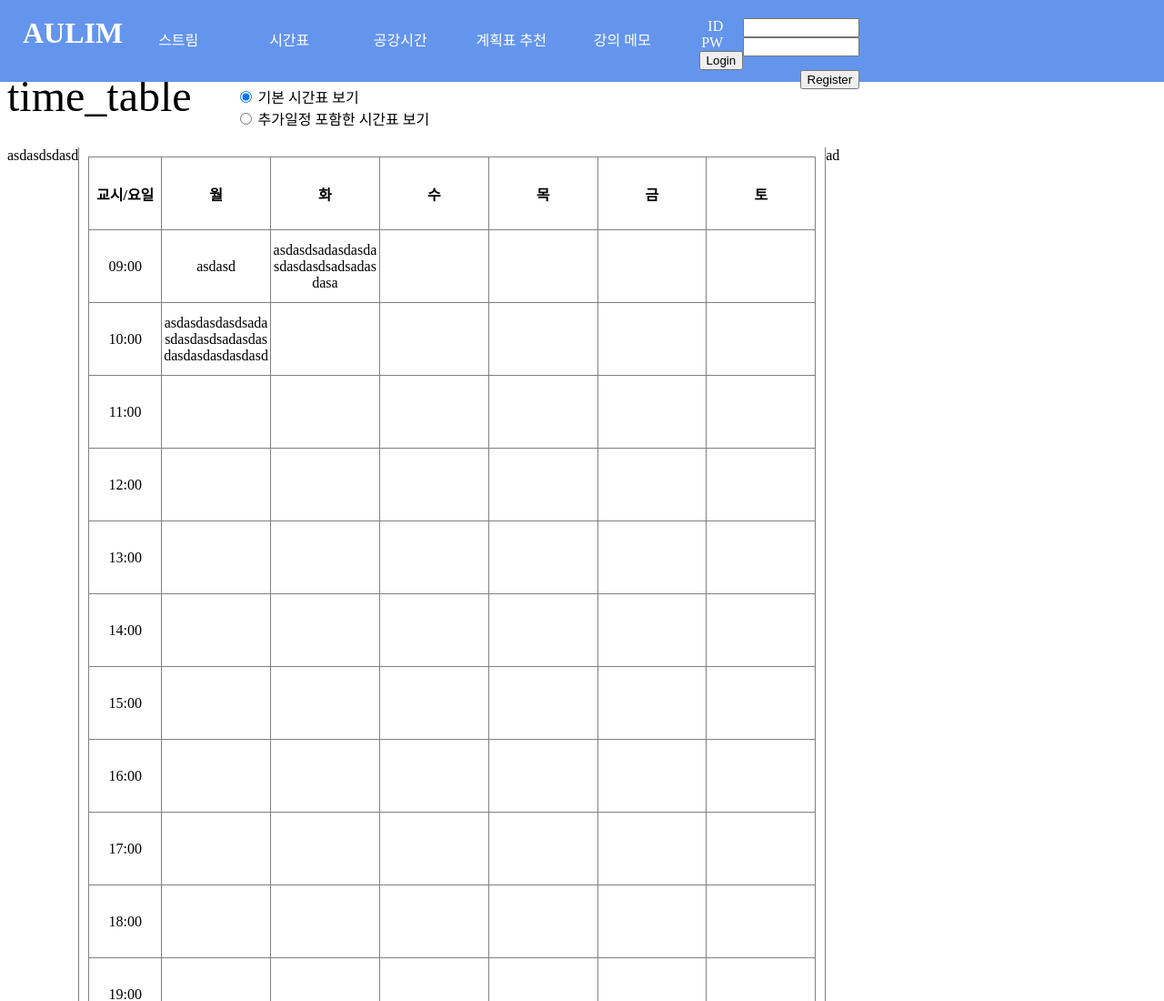
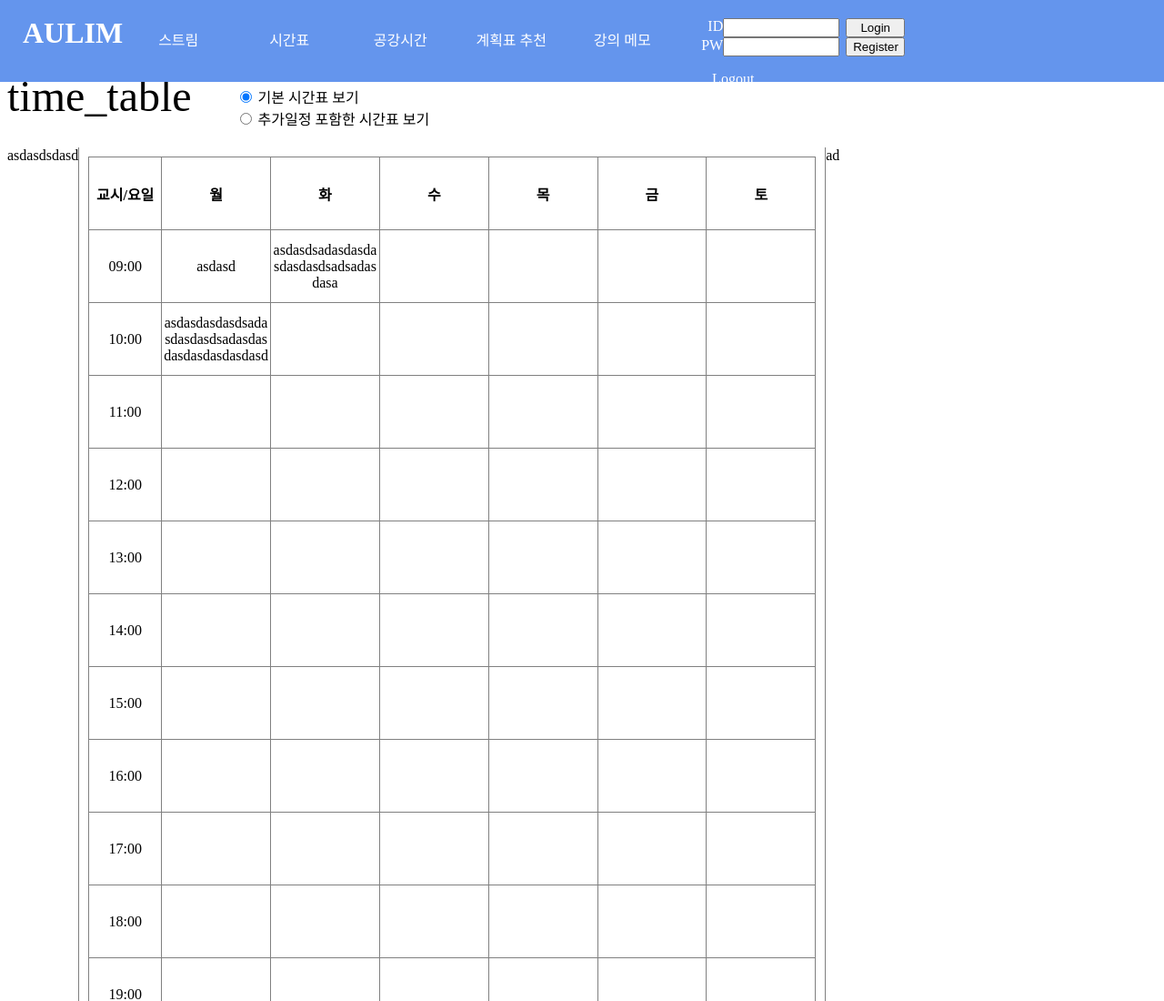
Before and after one commit to dlckdduq1107/AULIM, a website: page views/time_table.html in a window 1280 px wide. Shown: the top 1100 px of the page at 91% size. Drawn offline with Linux system fonts and the light colour scheme.

Commit message:
change login form

```diff
--- a/public/css/time_table.css
+++ b/public/css/time_table.css
@@ -67,11 +67,11 @@ a{
 }
 
 .login_form {
-    width: 200px;
+    width: 250px;
 }
 
 .login_form input {
-  float: right;
+  /* float: right; */
   width: 120px;
 }
 
@@ -84,6 +84,7 @@ a{
 
 .login_form button {
     float: right;
+    width: 65px;
 }
 
 .login_button {
--- a/views/time_table.html
+++ b/views/time_table.html
@@ -24,11 +24,14 @@
                     <div class="login_box">
                         <form class="login_form" action="login_check" method="post">
                             <label for="username">ID</label>
+                            <button type="submit">Login</button>
+
                             <input id="user_id" name="userid" type="text"/>
+
                             <label for="userpw">PW</label>
                             <input id="user_pw" name="userpw" type="password"/>
-                            <button type="submit">Login</button>
-                        <button type="button" onclick="location.href='/register'">Register</button>
+                            <button type="button" onclick="location.href='/register'">Register</button>
+
                         <a href="/logout">Logout</a>
                         </form>
                     </div>
```
